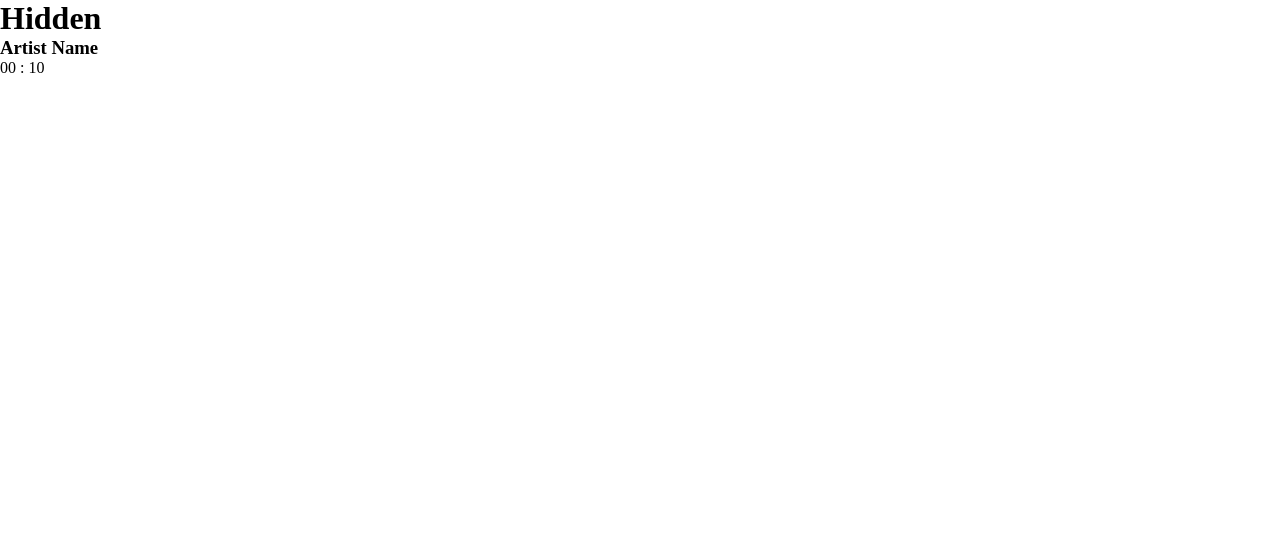
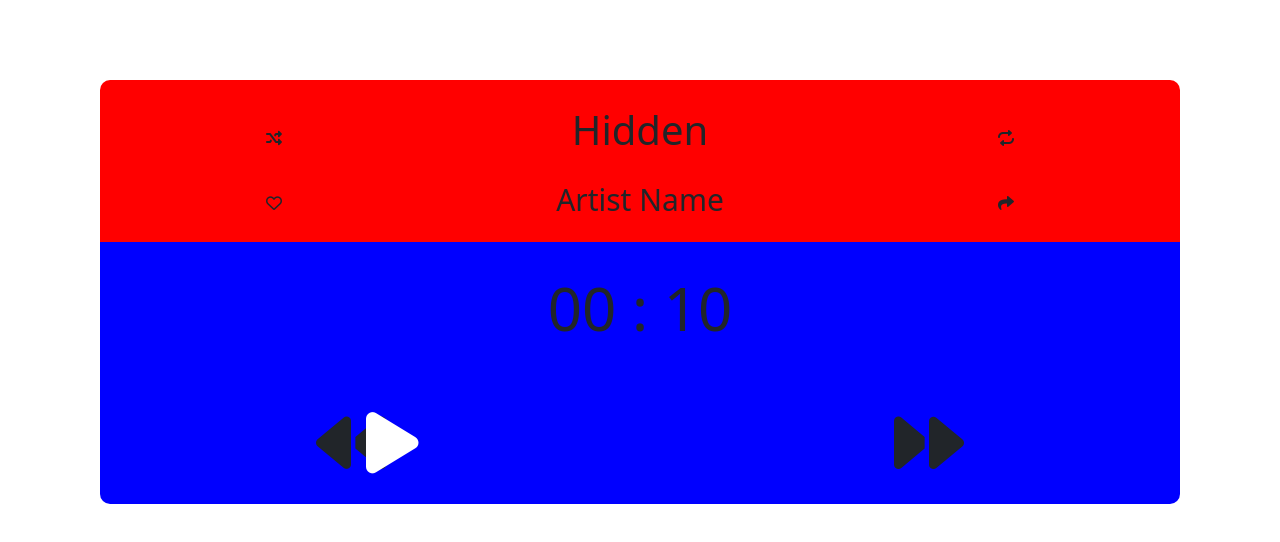
Before and after one commit to jegannathan-mp/Group-Project, a plain HTML site: page Music_player/index.html in a window 1280 px wide. Drawn offline with nearby package versions, Linux system fonts and the light colour scheme.

Commit message:
Almighty push

```diff
--- a/Music_player/index.html
+++ b/Music_player/index.html
@@ -5,33 +5,59 @@
     <meta name="viewport" content="width=device-width, initial-scale=1.0" />
     <title>Music Player</title>
     <link rel="stylesheet" href="style.css" />
+    <link
+      rel="stylesheet"
+      href="path/to/font-awesome/css/font-awesome.min.css"
+    />
+    <link
+      href="https://cdn.jsdelivr.net/npm/bootstrap@5.3.3/dist/css/bootstrap.min.css"
+      rel="stylesheet"
+      integrity="sha384-QWTKZyjpPEjISv5WaRU9OFeRpok6YctnYmDr5pNlyT2bRjXh0JMhjY6hW+ALEwIH"
+      crossorigin="anonymous"
+    />
+    <link
+      rel="stylesheet"
+      href="https://cdnjs.cloudflare.com/ajax/libs/font-awesome/6.0.0-beta3/css/all.min.css"
+    />
   </head>
   <body>
-    <div class="container">
+    <div class="cont-2">
+      <div class="cont-1">
+        <div class="nav-1 p-3">
+          <div class="header">
+            <i id="shuffle" class="fa-solid fa-shuffle"></i>
+            <h1 class="head-title">Hidden</h1>
+            <i id="repeat" class="fa-solid fa-repeat"></i>
+          </div>
 
-      <div class="nav-1">
-        <div class="header">
-          <h1>Hidden</h1>
+          <div class="artist text-center">
+            <i id="heart" class="fa-regular fa-heart"></i>
+            <h3 class="art-name">Artist Name</h3>
+            <i id="share" class="fa-solid fa-share"></i>
+          </div>
         </div>
 
-        <div class="art-name">
-          <h3>Artist Name</h3>
+        <div class="nav-2 p-3">
+          <div class="timer text-center">00 : 10</div>
+
+          <div class="play-pause">
+
+            <i id="backward" class="fa-solid fa-backward"></i>
+            <i id="play" class="fa-solid fa-play"></i>
+            <!-- <i class="fa-solid fa-pause"></i> -->
+            <i id="forward" class="fa-solid fa-forward"></i>
+          </div>
+
+          <div class="mus-control"></div>
         </div>
       </div>
+    </div>
 
-      <div class="nav-2">
-        <div class="timer">
-            00 : 10
-        </div>
-
-        <div class="play-pause">
-        </div>
-
-        <div class="mus-control">
-        </div>
-
-    </div>
-    </div>
+    <script
+      src="https://cdn.jsdelivr.net/npm/bootstrap@5.3.2/dist/js/bootstrap.min.js"
+      integrity="sha384-BBtl+eGJRgqQAUMxJ7pMwbEyER4l1g+O15P+16Ep7Q9Q+zqX6gSbd85u4mG4QzX+"
+      crossorigin="anonymous"
+    ></script>
     <script src="script.js"></script>
   </body>
 </html>
--- a/Music_player/style.css
+++ b/Music_player/style.css
@@ -4,7 +4,114 @@
     margin: 0;
     padding: 0;
 }
+
 body{
-    height: 100vh;
+    height: 100%;
     width: 100vw;
+    font-family: "Poppins", sans-serif;
 }
+
+.cont-2{
+    padding: 50px 100px;
+}
+
+.cont-1{
+    margin: 30px 0;
+}
+
+.nav-1{
+    background-color: red;
+    border-radius: 10px 10px 0px 0px;
+}
+
+.head-title{
+    font-size: 40px;
+    font-weight: 300;
+}
+
+.header{
+    display: flex;
+    margin: 0px 150px;
+    margin-bottom: 10px;
+    position: relative;
+    justify-content: center;
+    padding: 10px;
+}
+
+.header :first-child{
+    position: absolute;
+    bottom: 26px;
+    left: 0;
+}
+
+.header :nth-child(3){
+    position: absolute;
+    bottom: 26px;
+    right: 0;
+}
+
+
+.artist{
+    display: flex;
+    justify-content: center;
+    margin: 0px 150px;
+    position: relative;
+}
+
+.artist :first-child{
+    position: absolute;
+    left: 0;
+    top: 13px;
+}
+
+.artist :nth-child(3){
+    position: absolute;
+    right: 0;
+    top: 13px;
+}
+
+.art-name{
+    font-weight: 400;
+    font-size: 30px;
+}
+
+.timer{
+    font-size: 60px;
+    font-weight: 300;
+    padding: 5px;
+}
+
+.nav-2{
+    background-color: blue;
+    border-radius : 0px 0px 10px 10px;
+}
+
+.play-pause{
+    display: flex;
+    margin: 0 200px;
+    padding: 50px ;
+    padding-bottom: 80px;
+    position: relative;
+}
+
+
+#backward{
+    /* font-size: 70px;
+    padding: 20px; */
+    position: absolute;
+    font-size: 70px;
+    left: 0;
+}
+
+#forward{
+    position: absolute;
+    font-size: 70px;
+    right: 0;
+
+}
+
+#play{
+    position: absolute;
+    font-size: 70px;
+    color: white;
+}
```
Also changed, not shown: repos.txt (deleted).
